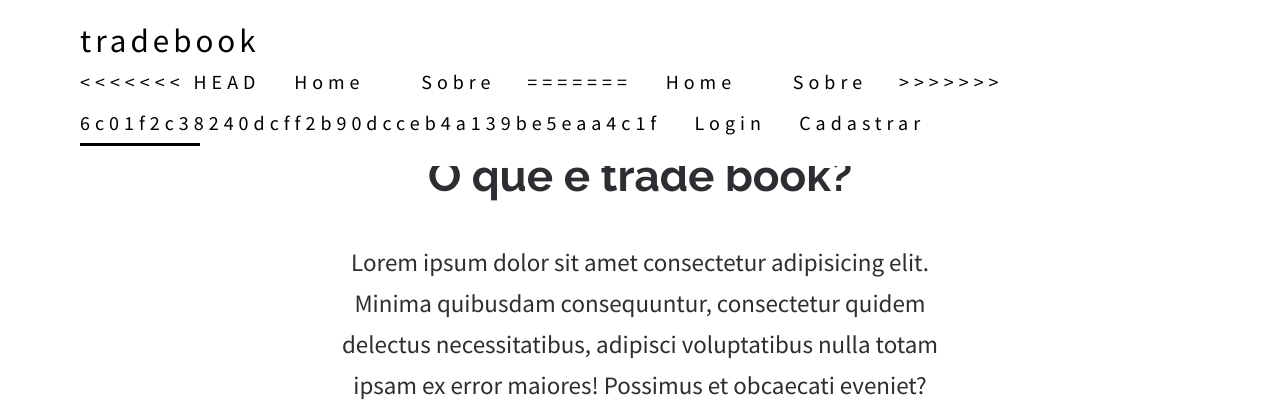
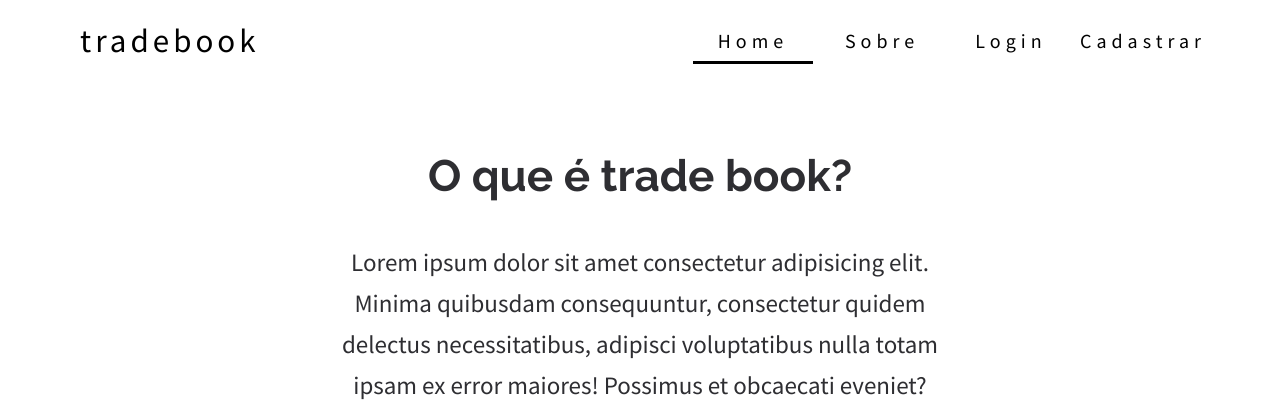
Before and after one commit to ItalloCastro09/NIP, a PHP site: page /index.php in a window 1280 px wide. Shown: the top 411 px of the page. Run offline with PHP 8.4, Linux system fonts and the light colour scheme.

Commit message:
linkamento dos elementos do menu

```diff
--- a/src/components/menu-top.php
+++ b/src/components/menu-top.php
@@ -4,15 +4,10 @@
   </div>
   <nav class="header-menu">
     <ul class="header-menu__list">
-<<<<<<< HEAD
-      <li class="header-menu__item"><a data-color="white" href="">Home</a></li>
-      <li class="header-menu__item"><a data-color="white" href="">Sobre</a></li>
-=======
-      <li class="header-menu__item"><a data-color="white" href="index.php">Home</a></li>
-      <li class="header-menu__item"><a data-color="white" href="sobre.php">Sobre</a></li>
->>>>>>> 6c01f2c38240dcff2b90dcceb4a139be5eaa4c1f
+      <li class="header-menu__item"><a data-color="white" href="../index.php">Home</a></li>
+      <li class="header-menu__item"><a data-color="white" href="../sobre.php">Sobre</a></li>
       <li class="header-menu__item"><a data-color="white" href="">Login</a></li>
-      <li class="header-menu__item"><a data-color="white" href="">Cadastrar</a></li>
+      <li class="header-menu__item"><a data-color="white" href="../cadastro.php">Cadastrar</a></li>
       <div class="line"></div>
     </ul>
   </nav>
```
